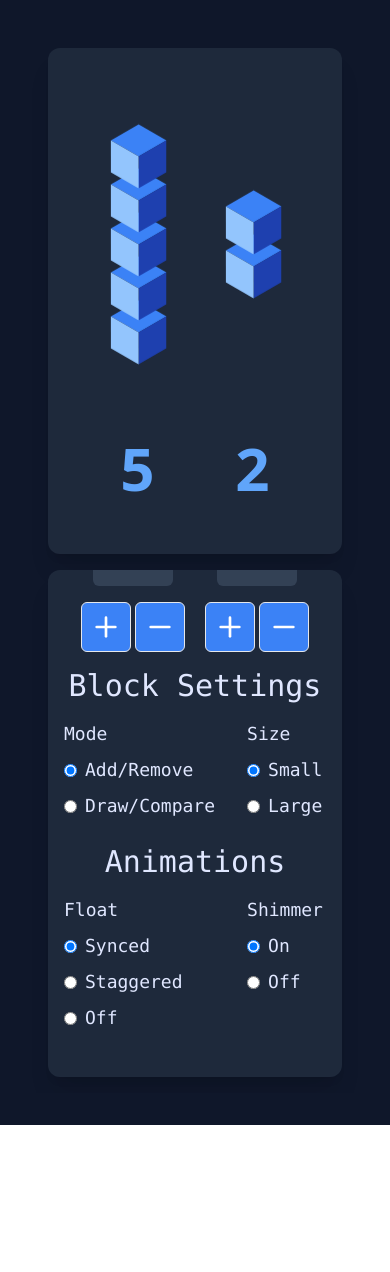
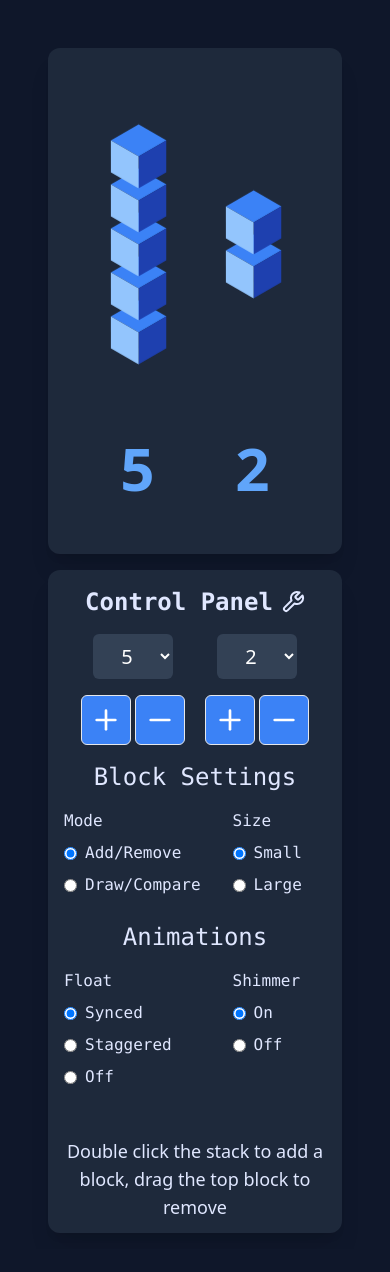
Before and after one commit to hyperdiscogirl/block-comparison-widget, a React (Vite) app: page / in a window 390 px wide. Shown: the top 1272 px of the page. Before the commit the page ends 1125 px from the top, so only its background shows below. Built offline with nearby package versions, Linux system fonts and the light colour scheme.

Commit message:
responsive styling tweaks

```diff
--- a/src/components/ControlPanel/index.tsx
+++ b/src/components/ControlPanel/index.tsx
@@ -81,8 +81,8 @@ const handleSelectChange = (index: number, value: number) => {
   }
 
   return (
-    <div className="bg-slate-800 rounded-xl shadow-xl text-indigo-100  text-2xl md:text-3xl p-4 md:p-6 lg:p-12 h-[60vh] md:h-[85vh] w-full md:w-[45%] flex flex-col justify-center items-center gap-4 md:gap-6 overflow-y-auto">
-      <h2 className="font-bold font-mono text-center text-indigo-100 flex items-center justify-center gap-2">
+    <div className="bg-slate-800 rounded-xl shadow-xl text-indigo-100 text-xl lg:text-2xl p-4 md:p-6 lg:p-12 md:h-[85vh] w-full min-h-fit lg:min-h-0 md:w-[45%] flex flex-col justify-center items-center gap-4 md:gap-6 overflow-y-auto">
+      <h2 className="font-bold font-mono text-center text-indigo-100 flex items-center justify-center gap-2 text-2xl lg:text-3xl">
         Control Panel<WrenchIcon />
       </h2>
       <div className="flex min-w-fit justify-center gap-5 text-blue-400">
@@ -116,11 +116,11 @@ const handleSelectChange = (index: number, value: number) => {
           </div>
         ))}
       </div>
-      <div className="text-3xl min-w-fit font-mono">
+      <div className="text-2xl lg:text-2xl min-w-fit font-mono">
         <div className="grid grid-cols-[1fr_auto_1fr] gap-y-4">
-          <h3 className="col-span-3 text-center ">Block Settings</h3>
+          <h3 className="col-span-3 text-center">Block Settings</h3>
 
-          <div className="flex flex-col gap-2 text-lg md:text-2xl">
+          <div className="flex flex-col gap-2 text-base lg:text-xl">
             <h4>Mode</h4>
             <label className="flex items-center gap-2">
               <input
@@ -144,7 +144,7 @@ const handleSelectChange = (index: number, value: number) => {
 
           <div className="w-8" />
 
-          <div className="flex flex-col gap-2 text-lg md:text-2xl">
+          <div className="flex flex-col gap-2 text-base lg:text-xl">
             <h4>Size</h4>
             <label className="flex items-center gap-2">
               <input
@@ -168,7 +168,7 @@ const handleSelectChange = (index: number, value: number) => {
 
           <h3 className="col-span-3 text-center mt-2">Animations</h3>
 
-          <div className="flex flex-col gap-2 text-lg md:text-2xl">
+          <div className="flex flex-col gap-2 text-base lg:text-xl">
             <h4>Float</h4>
             <label className="flex items-center gap-2">
               <input
@@ -201,7 +201,7 @@ const handleSelectChange = (index: number, value: number) => {
 
           <div className="w-8" />
 
-          <div className="flex flex-col gap-2 text-lg md:text-2xl">
+          <div className="flex flex-col gap-2 text-base lg:text-xl">
             <h4>Shimmer</h4>
             <label className="flex items-center gap-2">
               <input
@@ -225,7 +225,7 @@ const handleSelectChange = (index: number, value: number) => {
         </div>
       </div>
 
-        <div className="mt-8 text-center text-xl md:text-2xl h-20">
+        <div className="mt-8 text-center text-lg lg:text-xl h-20">
           <AnimatePresence mode="wait">
             {mode === 'addRemove' && (
               <motion.p
```
Also changed, not shown: 1 other file (tests, documents, lock files or other folders).
